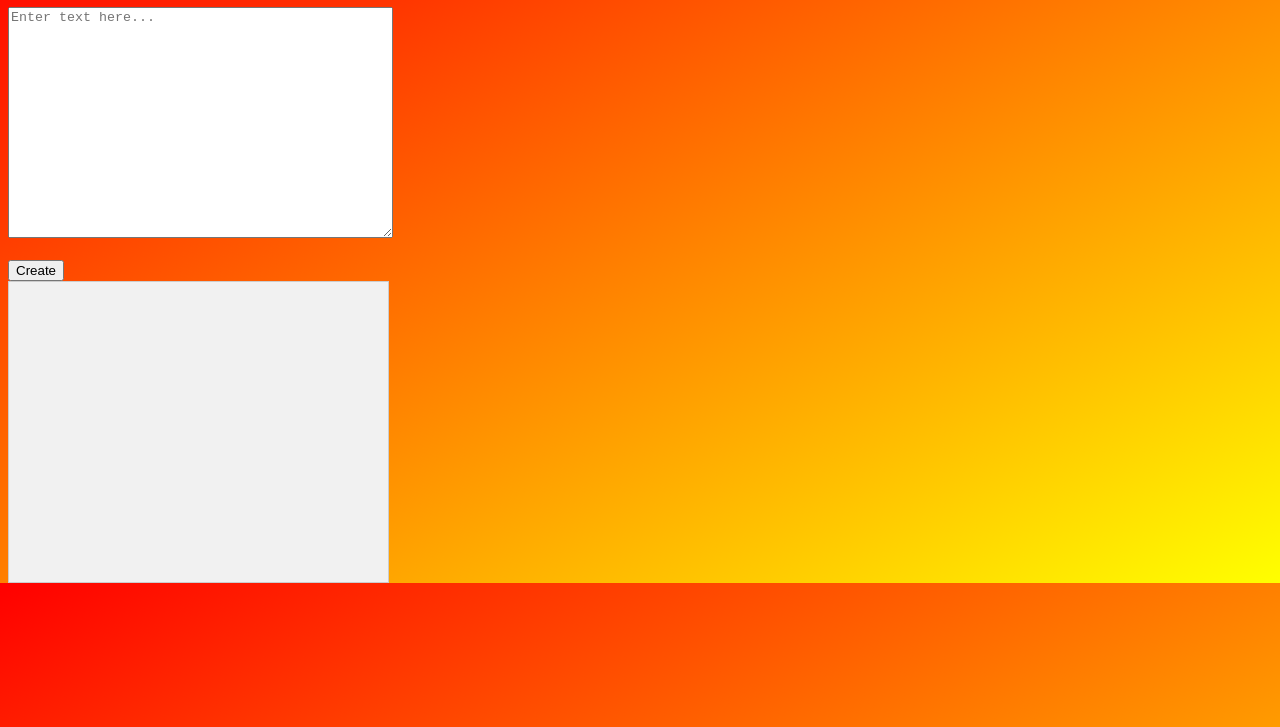
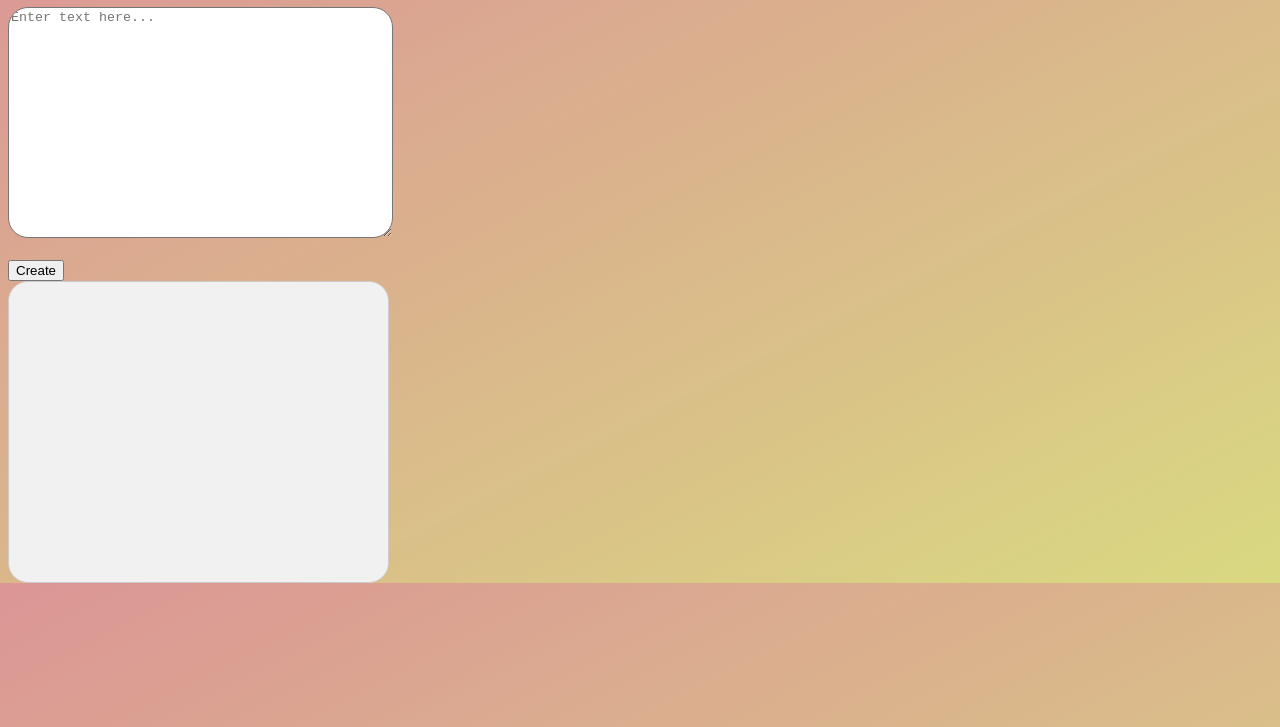
Before and after one commit to Aracho1/notes-app, a plain HTML site: page views/notes.html in a window 1280 px wide. Shown: the part 73-800 px from the top of the page. Drawn offline with Linux system fonts and the light colour scheme.

Commit message:
added rounded corners

```diff
--- a/public/stylesheet.css
+++ b/public/stylesheet.css
@@ -1,5 +1,5 @@
 body {
-  background-image: linear-gradient(to bottom right, red, yellow);
+  background-image: linear-gradient(to bottom right, rgba(201, 96, 96, 0.664), rgba(199, 199, 69, 0.678));
 }
 .tab {
   float: left;
@@ -8,10 +8,12 @@ body {
   width: 30%;
   height: 300px;
   overflow-y: scroll;
+  border-radius: 20px;
 }
 
 textarea {
   width: 30%;
+  border-radius: 20px;
 }
 
 .tab button {
@@ -46,6 +48,7 @@ textarea {
   border-left: none;
   height: 300px;
   overflow-y: scroll;
+  border-radius: 20px;
 }
 
 ul {
```
